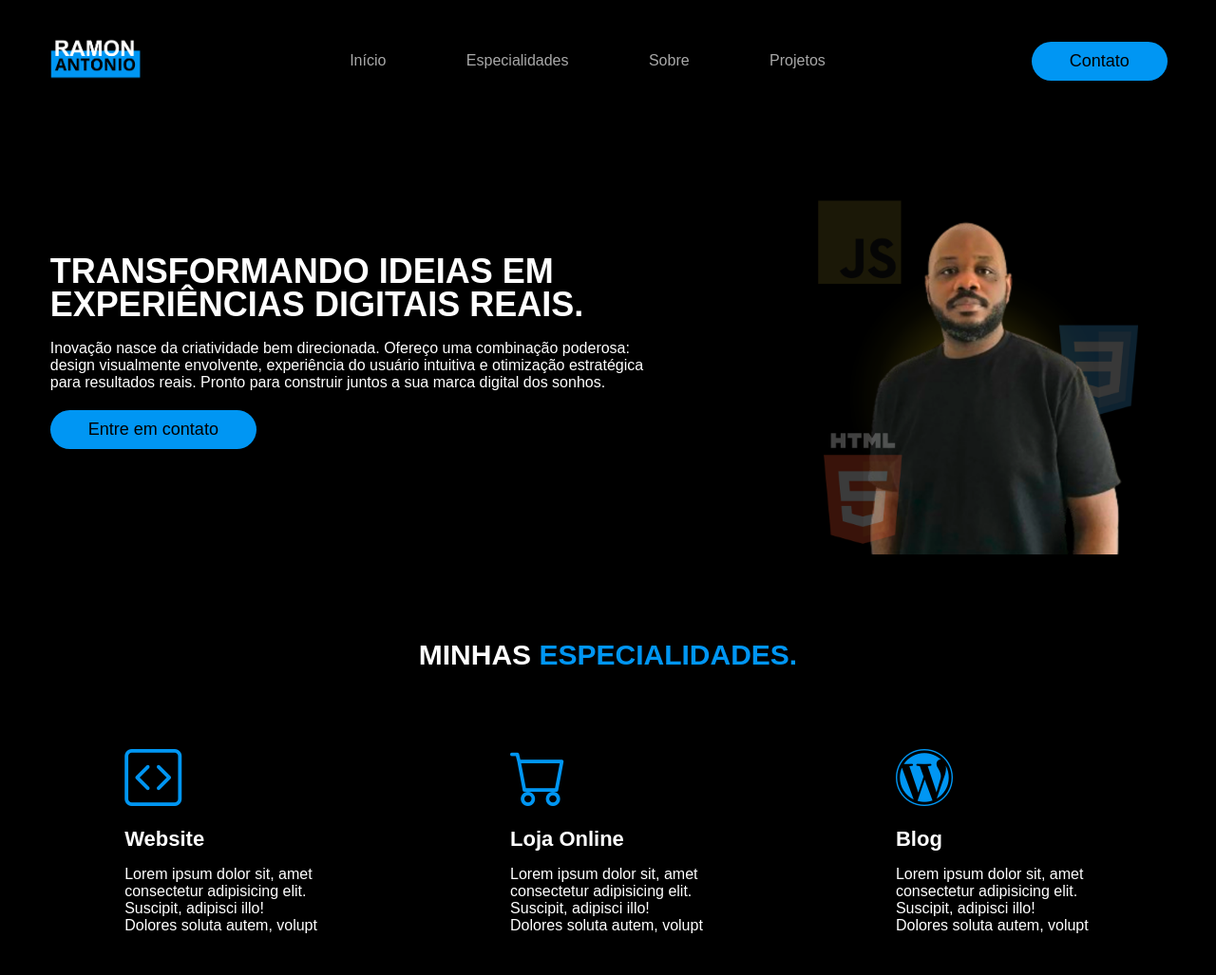
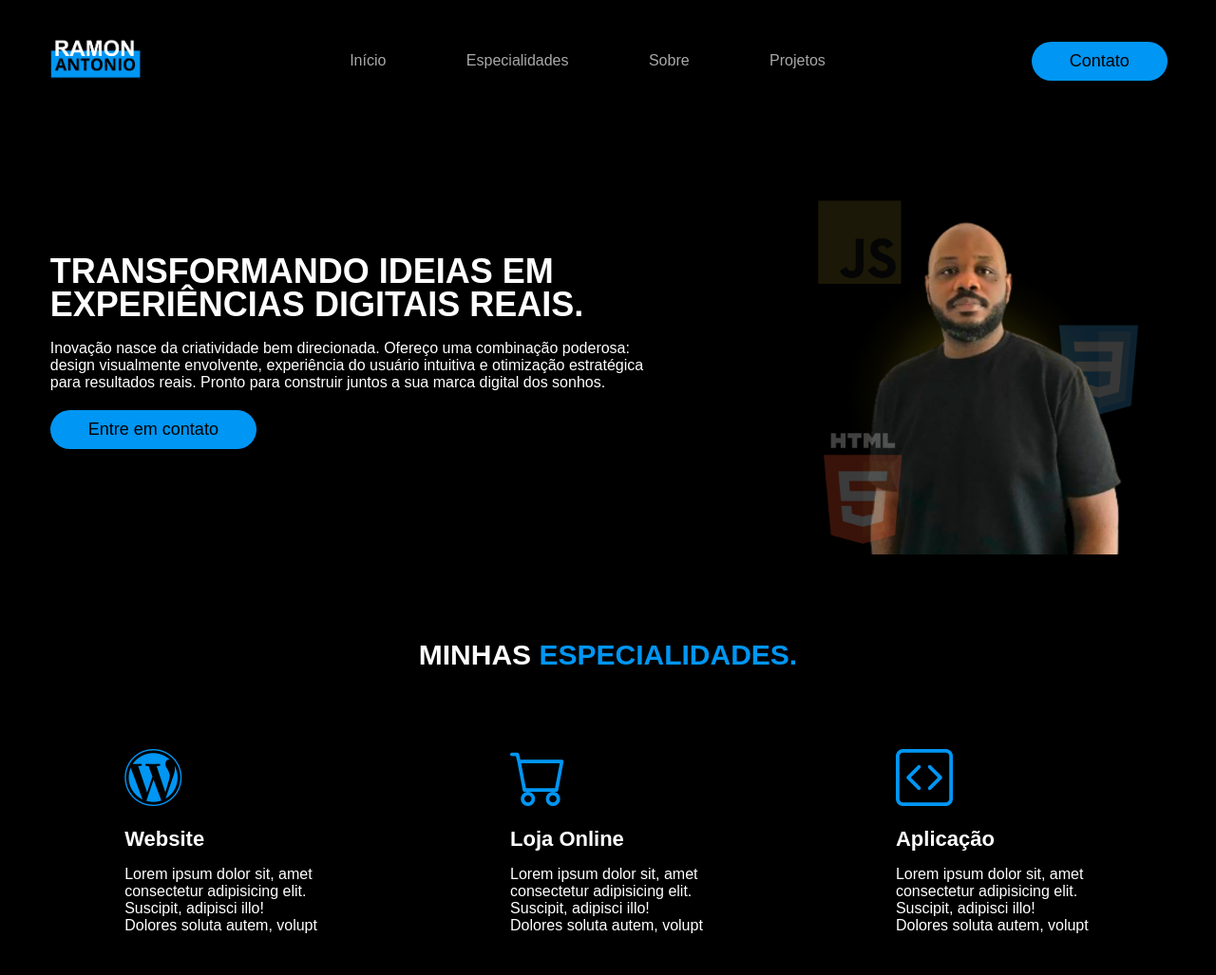
Before and after one commit to ramonsantonio/my-portfolio, a plain HTML site: page index.html in a window 1280 px wide. Shown: the top 1027 px of the page at 95% size. Drawn offline with nearby package versions, Linux system fonts and the light colour scheme.

Commit message:
Correção 1.0

```diff
--- a/index.html
+++ b/index.html
@@ -74,7 +74,7 @@
 
                 <div class="flex">
                     <div class="especialidades-box">
-                        <i class="bi bi-code-square"></i>
+                        <i class="bi bi-wordpress"></i>
                         <h3>Website</h3>
                         <p>Lorem ipsum dolor sit, amet consectetur adipisicing elit. Suscipit, adipisci illo! Dolores soluta autem, volupt</p>
                     </div> <!--especialidade-box-->
@@ -86,8 +86,8 @@
                     </div> <!--especialidade-box-->
 
                     <div class="especialidades-box">
-                        <i class="bi bi-wordpress"></i>
-                        <h3>Blog</h3>
+                        <i class="bi bi-code-square"></i>
+                        <h3>Aplicação</h3>
                         <p>Lorem ipsum dolor sit, amet consectetur adipisicing elit. Suscipit, adipisci illo! Dolores soluta autem, volupt</p>
                     </div> <!--especialidade-box-->
 
```
